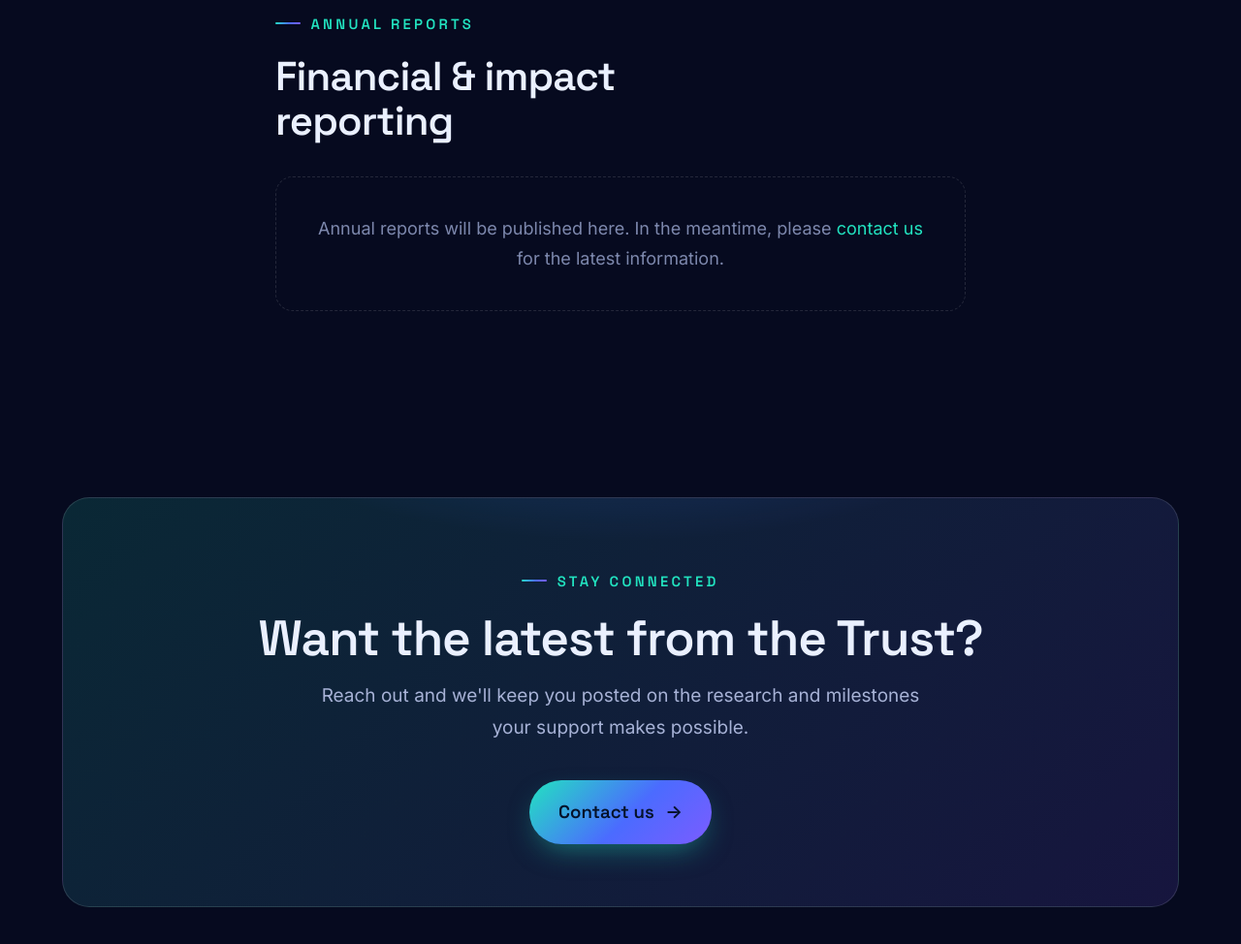
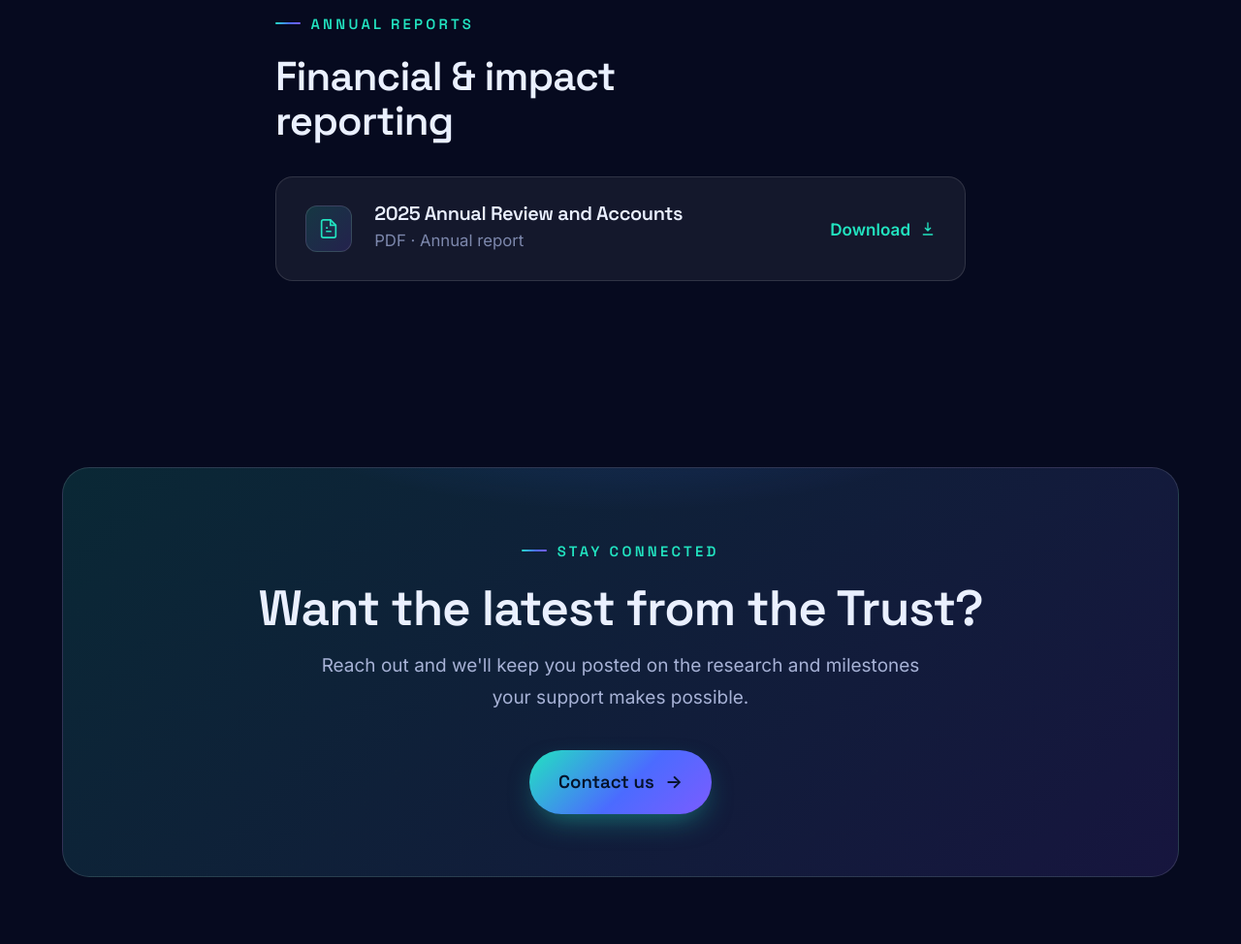
Before and after one commit to thegenerationtrust/website, a plain HTML site: page resources.html in a window 1280 px wide. Shown: the part 928-1902 px from the top of the page at 97% size. Drawn offline with Linux system fonts and the light colour scheme; a script that the page names is missing.

Commit message:
Added annual report

```diff
--- a/resources.html
+++ b/resources.html
@@ -73,9 +73,19 @@
           <span class="eyebrow">Annual reports</span>
           <h2 class="section-title" style="font-size:clamp(1.6rem,3.5vw,2.2rem)">Financial &amp; impact reporting</h2>
         </div>
-        <div class="empty-note" data-reveal data-reveal-delay="1" style="margin-top:1.8rem">
-          Annual reports will be published here. In the meantime, please
-          <a href="contact.html" style="color:var(--cyan)">contact us</a> for the latest information.
+        <div style="display:grid;gap:1rem;margin-top:1.8rem">
+          <a class="resource" href="assets/TGT%202025%20Annual%20Review%20and%20Accounts%2029%20Oct%202026.pdf" target="_blank" rel="noopener" data-reveal data-reveal-delay="1">
+            <span class="resource__icon">
+              <svg width="22" height="22" viewBox="0 0 24 24" fill="none" stroke="currentColor" stroke-width="1.8"><path d="M14 2H6a2 2 0 0 0-2 2v16a2 2 0 0 0 2 2h12a2 2 0 0 0 2-2V8z"/><path d="M14 2v6h6M9 15h6M9 11h2"/></svg>
+            </span>
+            <span class="resource__body">
+              <h4>2025 Annual Review and Accounts</h4>
+              <p>PDF · Annual report</p>
+            </span>
+            <span class="resource__dl">Download
+              <svg width="16" height="16" viewBox="0 0 24 24" fill="none" stroke="currentColor" stroke-width="2"><path d="M12 3v12m0 0 4-4m-4 4-4-4M5 21h14" stroke-linecap="round" stroke-linejoin="round"/></svg>
+            </span>
+          </a>
         </div>
       </div>
     </section>
```
Also changed, not shown: 1 other file.
